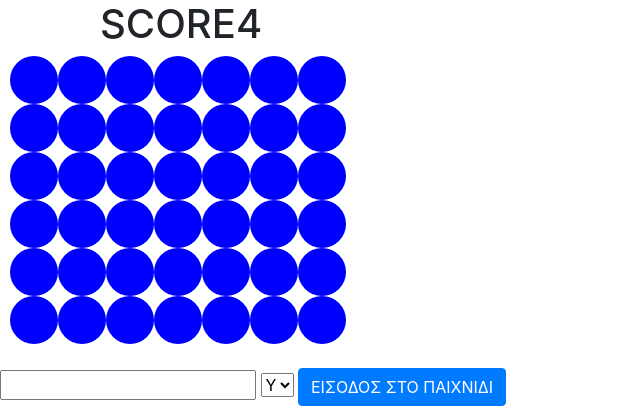
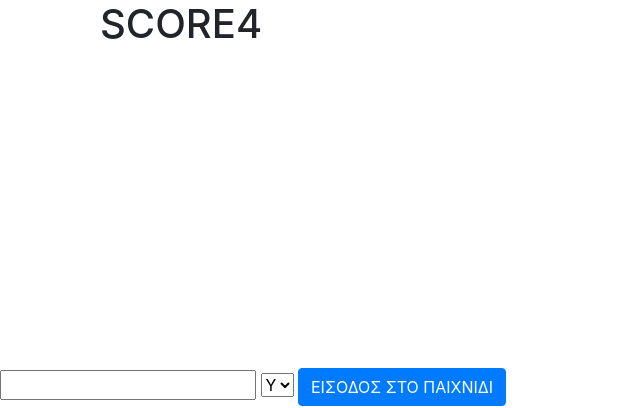
Before and after one commit to iee-ihu-gr-course1941/ADISE20_Engineers, a PHP site: page /index.html in a window 1280 px wide. Shown: the top 408 px of the page, without its empty margins (0-640 px from the left). Run offline with PHP 8.4, Linux system fonts and the light colour scheme; data comes from the database, SQL or seed files in the repository; data that the repository does not hold is empty; a stand-in replaces the project's code that opens the database connection.

Commit message:
Update score4.css

```diff
--- a/css/score4.css
+++ b/css/score4.css
@@ -1,4 +1,4 @@
-#board TD {width: 3em; height:3em;border:hidden ;border-radius: 50%; background-color: blue;   z-index: -1;border-collapse: separate; border-spacing: 10em;}
+#board TD {width: 3em; height:3em;border:hidden ;border-radius: 50%; background-color:white;   z-index: -1;border-collapse: separate; border-spacing: 10em;}
 TD.B_square {background-color:#DDD;}
 TD.W_square {background-color:#FFF;}
 IMG.piece {width: 3em; height:3em;border:hidden ; border-collapse: separate;}
```
